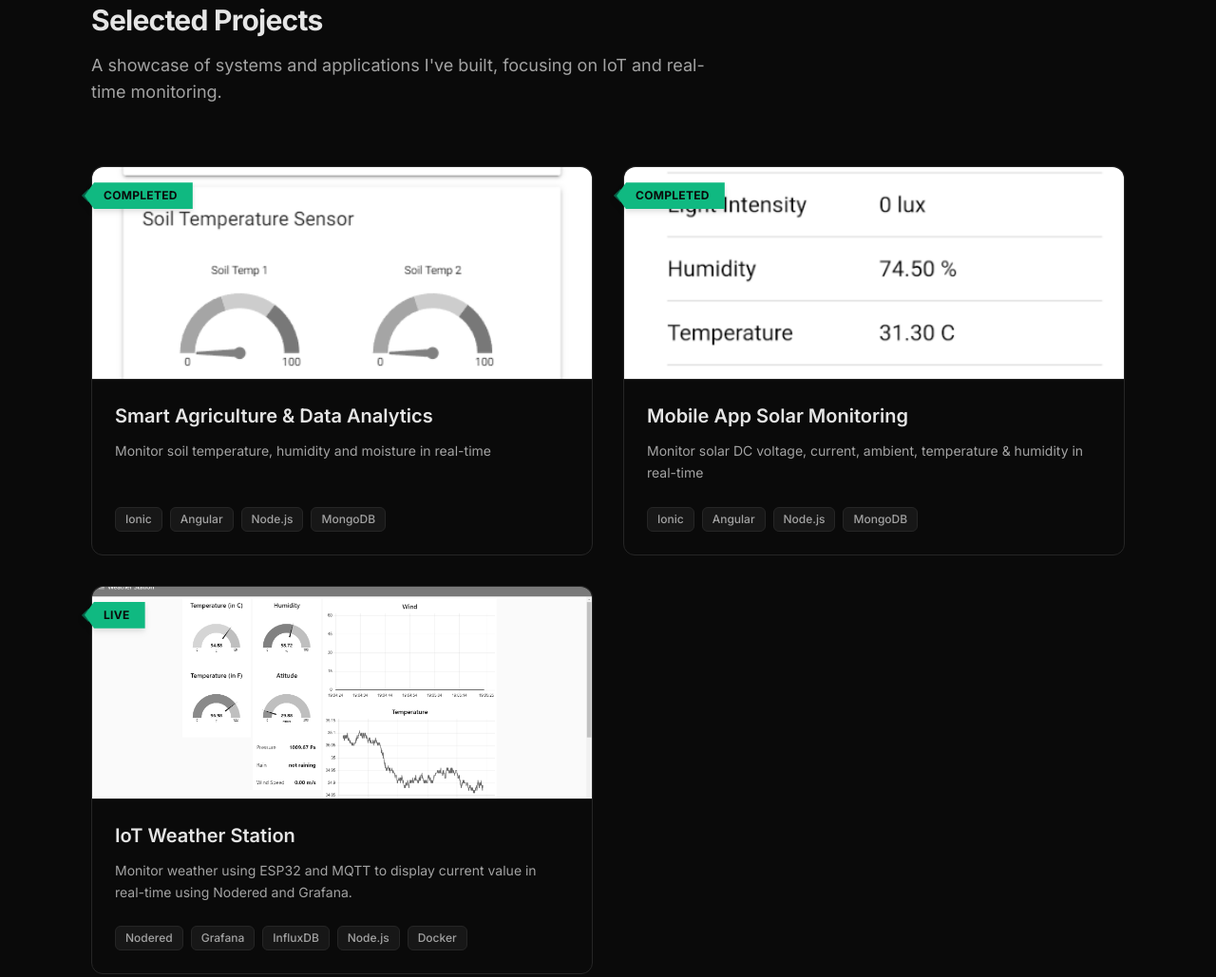
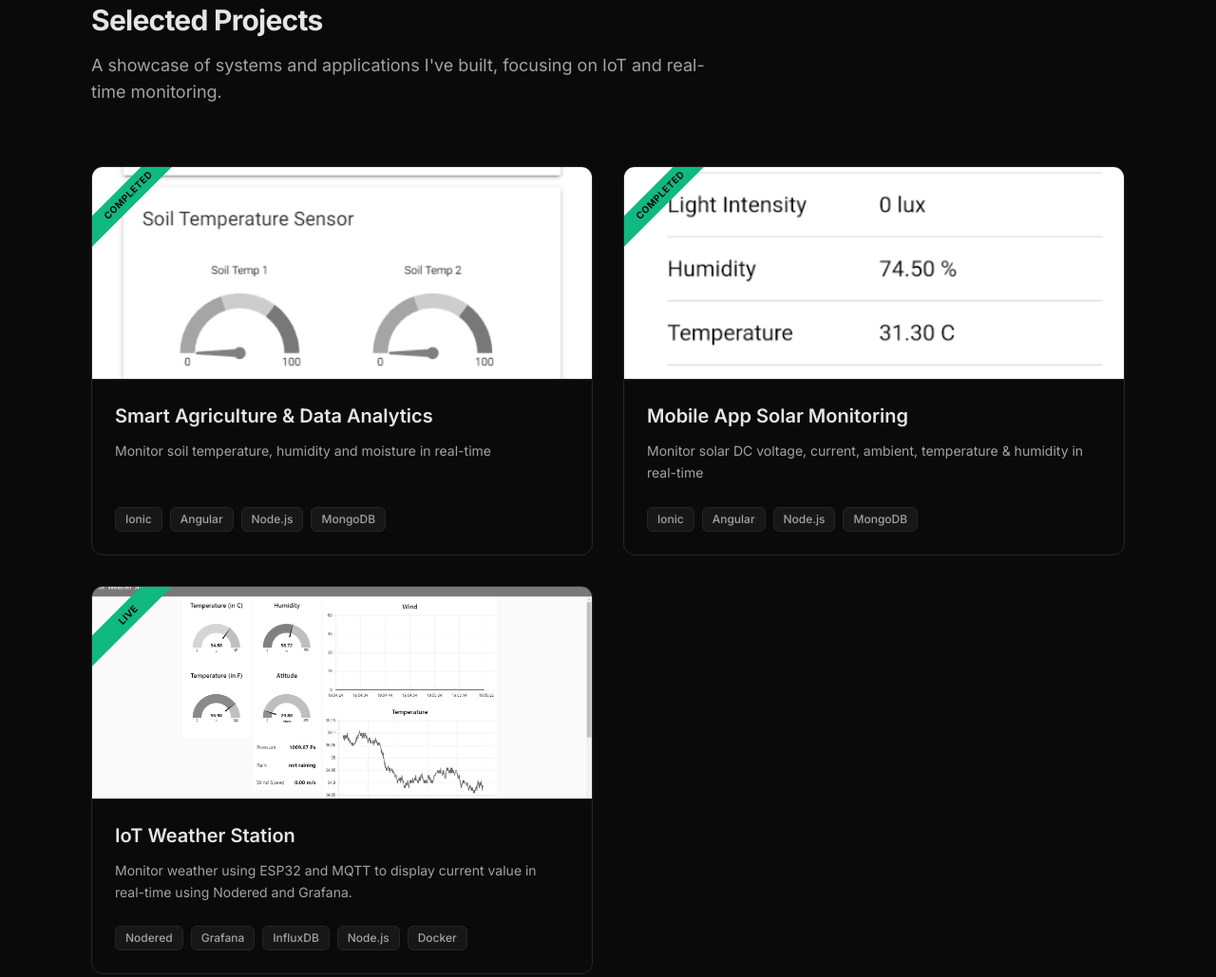
Before and after one commit to myruldeen/portfolio-website, an Astro site: page / in a window 1280 px wide. Shown: the part 2220-3249 px from the top of the page at 95% size. Built offline with nearby package versions, Linux system fonts and the light colour scheme; Astro itself is replaced by a stand-in of ours.

Commit message:
Redesign project card ribbon as a clipped diagonal band
The previous floating flag-shaped ribbon (pointed tip + separate
folded-corner triangle) looked disjointed: the diamond fold showed as
a stray four-pointed artifact at the tip, and the ribbon's fixed top
offset left a sliver of the image's rounded corner poking out above
it. Replaced it with the same diagonal-band technique already used on
the Skills cards: a small overflow-hidden corner box clips a rotated
band, so it sits flush in the top-left corner with no floating parts
or gaps, mirroring the Skills ribbon's right-side version.

```diff
--- a/src/components/ProjectsSection.astro
+++ b/src/components/ProjectsSection.astro
@@ -60,18 +60,16 @@ const projects = [
     <!-- Projects Grid -->
     <div class="grid grid-cols-1 md:grid-cols-2 gap-8">
       {projects.map((project) => (
-        <div class="group relative flex flex-col bg-neutral-950 rounded-xl border border-neutral-800 hover:border-neutral-700 transition duration-300">
-
-          <!-- Status Ribbon -->
-          <div class="absolute top-4 -left-2 z-20 drop-shadow-md">
-            <div class="absolute left-0 top-1/2 w-2.5 h-2.5 -translate-y-1/2 -translate-x-px bg-emerald-800 rotate-45 -z-10"></div>
-            <div class="relative bg-emerald-500 text-neutral-950 text-xs font-bold uppercase tracking-wide pl-5 pr-4 py-1.5 [clip-path:polygon(0_50%,10px_0,100%_0,100%_100%,10px_100%)]">
-              {project.status}
-            </div>
-          </div>
+        <div class="group flex flex-col bg-neutral-950 rounded-xl border border-neutral-800 overflow-hidden hover:border-neutral-700 transition duration-300">
 
           <!-- Project Image -->
-          <div class="relative h-56 rounded-t-xl overflow-hidden bg-neutral-900 border-b border-neutral-800">
+          <div class="relative h-56 overflow-hidden bg-neutral-900 border-b border-neutral-800">
+            <!-- Status Ribbon -->
+            <div class="absolute top-0 left-0 w-28 h-28 overflow-hidden pointer-events-none z-20">
+              <span class="absolute top-[18px] left-[-32px] w-[140px] -rotate-45 bg-emerald-500 text-center text-[10px] font-bold uppercase tracking-wider text-neutral-950 py-1">
+                {project.status}
+              </span>
+            </div>
             <img
               src={project.image}
               alt={project.title}
```
